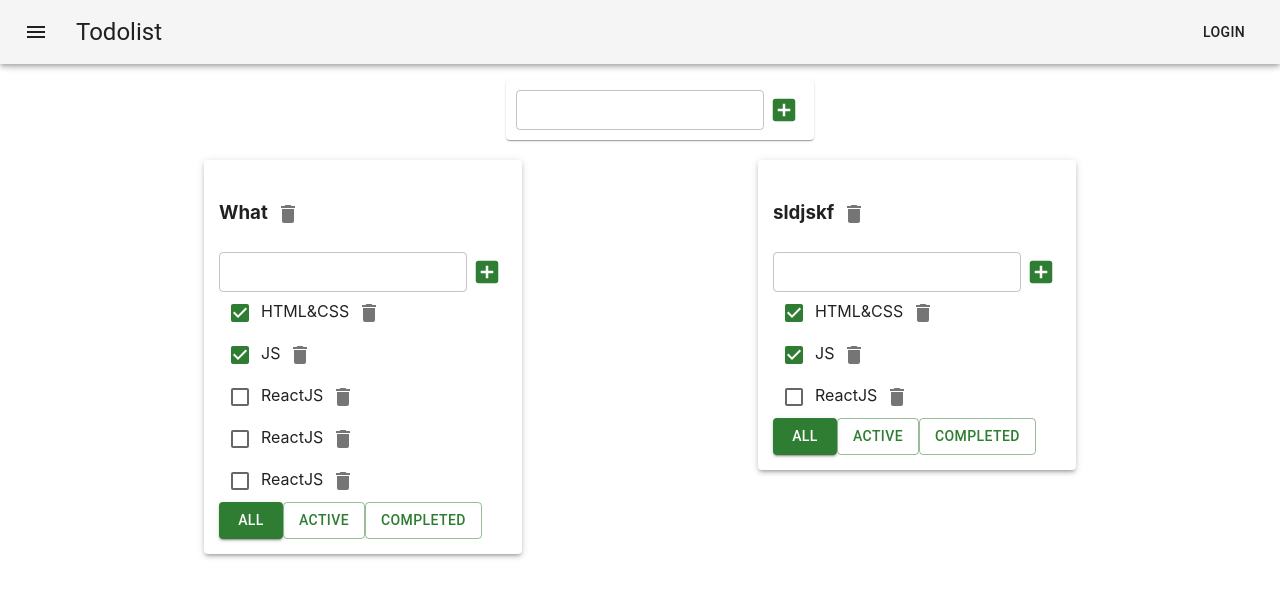
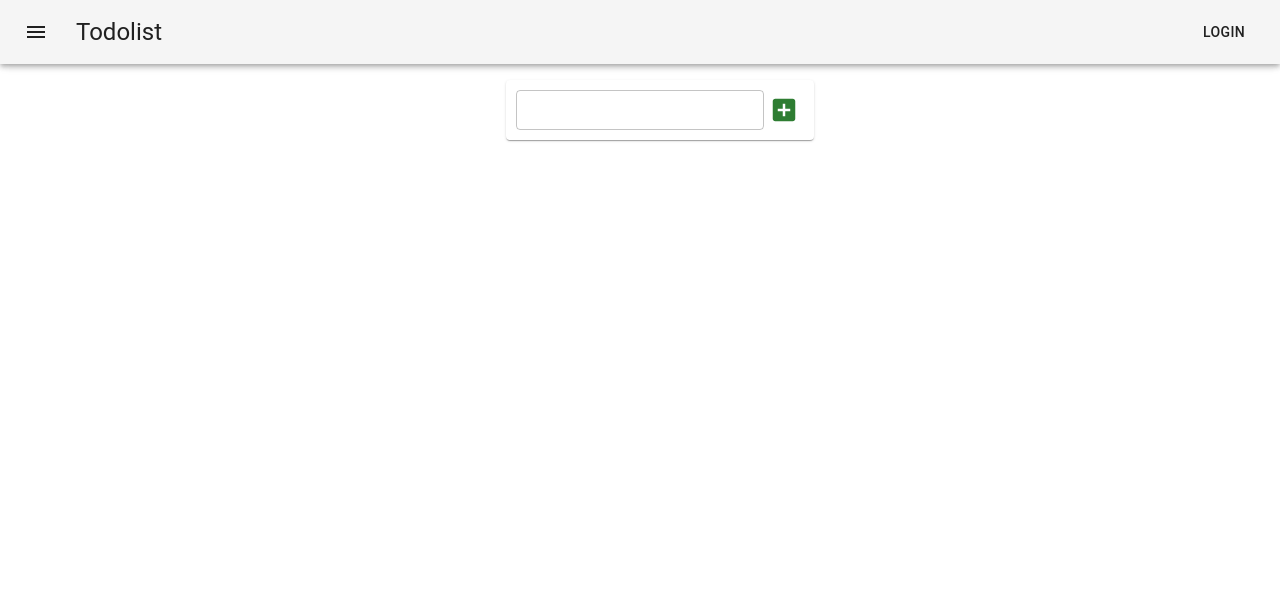
Before and after one commit to Yuhee2020/mytodo, a React (Create React App) app: page / in a window 1280 px wide. Shown: the top 598 px of the page. Built offline with nearby package versions, Linux system fonts and the light colour scheme.

Commit message:
refactoring and Task component

```diff
--- a/src/App.tsx
+++ b/src/App.tsx
@@ -1,97 +1,16 @@
 import React from 'react';
-import {FilterType, TaskType, Todolist} from "./Todolist";
 import './App.css'
-import {AddItemForm} from "./components/AddItemForm";
 import {Header} from "./components/Header";
-import Grid from '@mui/material/Grid';
-import {Paper} from "@mui/material";
-import {useDispatch, useSelector} from "react-redux";
-import {StateType} from "./store/store";
-import {
-    addTaskAC,
-    addTodolistAC,
-    changeFilterAC,
-    changeTaskStatusAC,
-    changeTaskTitleAC,
-    changeTodolistTitleAC,
-    removeTaskAC,
-    removeTodolistAC
-} from "./store/todolistsReducer";
+import {TodolistsList} from "./components/TodolistsList";
 
-export type TodolistType = {
-    title: string
-    todolistId: string
-    filter: FilterType
-    tasks: TaskType[]
-}
-export type TodolistsType = TodolistType[]
 
 export const App = () => {
-    const todolists = useSelector<StateType, TodolistsType>(state => state.todolists)
-    const dispatch = useDispatch()
-    const removeTask = (todolistId: string, taskID: string) => {
-        dispatch(removeTaskAC(todolistId, taskID))
-    }
-    const addTask = (todolistId: string, title: string) => {
-        dispatch(addTaskAC(todolistId, title))
-    }
-    const changeFilter = (todolistId: string, value: FilterType) => {
-        dispatch(changeFilterAC(todolistId, value))
-    }
-    const changeTaskStatus = (todolistId: string, taskId: string, status: boolean) => {
-        dispatch(changeTaskStatusAC(todolistId, taskId, status))
-    }
-    const removeTodolist = (todolistId: string) => {
-        dispatch(removeTodolistAC(todolistId))
-    }
-    const changeTaskTitle = (todolistId: string, taskId: string, title: string) => {
-        dispatch(changeTaskTitleAC(todolistId, taskId, title))
-    }
-    const changeTodolistTitle = (todolistId: string, title: string) => {
-        dispatch(changeTodolistTitleAC(todolistId, title))
-    }
-    const addTodolist = (title: string) => {
-        dispatch(addTodolistAC(title))
-    }
 
     return (
 
         <div className='App'>
             <Header/>
-            <Grid margin='80px 20px 20px 20px' container direction="column" alignItems="center">
-                <Grid item>
-                    <Paper style={{padding: "10px"}}>
-                        <AddItemForm addItem={addTodolist}/>
-                    </Paper>
-                </Grid>
-            </Grid>
-            <Grid
-                spacing={4}
-                container
-                direction="row"
-                justifyContent="space-evenly"
-                alignItems="baseline"
-            >
-
-                {todolists.map(tl => {
-                    return <Grid item>
-                        <Paper elevation={3} style={{padding: "15px"}}>
-                            <Todolist
-                                todolist={tl}
-                                key={tl.todolistId}
-                                removeTask={removeTask}
-                                changeFilter={changeFilter}
-                                addTask={addTask}
-                                changeTaskStatus={changeTaskStatus}
-                                removeTodolist={removeTodolist}
-                                changeTaskTitle={changeTaskTitle}
-                                changeTodolistTitle={changeTodolistTitle}
-                            />
-                        </Paper>
-                    </Grid>
-                })}
-
-            </Grid>
+            <TodolistsList/>
         </div>
     )
 };
--- a/src/Todolist.tsx
+++ b/src/Todolist.tsx
@@ -1,9 +1,12 @@
-import React, {ChangeEvent} from 'react';
-import {TodolistType} from "./App";
+import React from 'react';
+import {TodolistType} from "./components/TodolistsList";
 import {AddItemForm} from "./components/AddItemForm";
 import {EditSpan} from "./components/EditSpan";
-import {Button, Checkbox, IconButton} from "@mui/material";
+import {Button, IconButton} from "@mui/material";
 import DeleteIcon from '@mui/icons-material/Delete';
+import {Task} from "./components/Task";
+import {useDispatch} from "react-redux";
+import {addTaskAC, changeFilterAC, changeTodolistTitleAC, removeTodolistAC} from "./store/todolistsReducer";
 
 export type TaskType = {
     id: string,
@@ -16,39 +19,30 @@ export type FilterType = 'all' | 'completed' | 'active'
 
 type PropsType = {
     todolist: TodolistType
-    removeTask: (todolistId: string, taskId: string) => void
-    changeFilter: (todolistId: string, value: FilterType) => void
-    addTask: (todolistId: string, title: string) => void
-    changeTaskStatus: (todolistId: string, taskId: string, status: boolean) => void
-    removeTodolist: (todolistId: string) => void
-    changeTaskTitle: (todolistId: string, taskId: string, title: string) => void
-    changeTodolistTitle: (todolistId: string, title: string) => void
 }
 
 
 export const Todolist = (props: PropsType) => {
+    const dispatch = useDispatch()
 
     const addTask = (title: string) => {
-        props.addTask(props.todolist.todolistId, title)
+        dispatch(addTaskAC(props.todolist.todolistId, title))
     }
 
     const onClickAllHandler = () => {
-        props.changeFilter(props.todolist.todolistId, "all")
+        dispatch(changeFilterAC(props.todolist.todolistId, "all"))
     }
     const onClickCompletedHandler = () => {
-        props.changeFilter(props.todolist.todolistId, "completed")
+        dispatch(changeFilterAC(props.todolist.todolistId, "completed"))
     }
     const onClickActiveHandler = () => {
-        props.changeFilter(props.todolist.todolistId, "active")
-    }
-    const changeTaskStatus = (taskId: string, status: boolean) => {
-        props.changeTaskStatus(props.todolist.todolistId, taskId, status)
+        dispatch(changeFilterAC(props.todolist.todolistId, "active"))
     }
     const removeTodolist = () => {
-        props.removeTodolist(props.todolist.todolistId)
+        dispatch(removeTodolistAC(props.todolist.todolistId))
     }
     const changeTodolistTitle = (title: string) => {
-        props.changeTodolistTitle(props.todolist.todolistId, title)
+        dispatch(changeTodolistTitleAC(props.todolist.todolistId, title))
     }
     let tasksForTodolist = props.todolist.tasks
     if (props.todolist.filter === "active") {
@@ -64,25 +58,8 @@ export const Todolist = (props: PropsType) => {
             </h3>
             <AddItemForm addItem={addTask}/>
             <div>{tasksForTodolist.map(el => {
-                const onClickHandler = () => {
-                    props.removeTask(props.todolist.todolistId, el.id)
-                }
-                const onChangeHandler = (e: ChangeEvent<HTMLInputElement>) => {
-                    changeTaskStatus(el.id, e.currentTarget.checked)
-                }
-                const changeTaskTitle = (title: string) => {
-                    props.changeTaskTitle(props.todolist.todolistId, el.id, title)
-                }
                 return (
-                    <div key={el.id} className={el.isDone ? "is-done" : ""}>
-                        <Checkbox
-                            color='success'
-                            onChange={onChangeHandler}
-                            checked={el.isDone}
-                        />
-                        <EditSpan title={el.title} changeTitle={changeTaskTitle}/>
-                        <IconButton onClick={onClickHandler}><DeleteIcon/></IconButton>
-                    </div>
+                    <Task task={el} todolistId={props.todolist.todolistId}/>
                 )
             })}
             </div>
@@ -90,7 +67,7 @@ export const Todolist = (props: PropsType) => {
                 <Button color='success' variant={props.todolist.filter === "all" ? "contained" : "outlined"}
                         onClick={onClickAllHandler}>All
                 </Button>
-                <Button color='success'  variant={props.todolist.filter === "active" ? "contained" : "outlined"}
+                <Button color='success' variant={props.todolist.filter === "active" ? "contained" : "outlined"}
                         onClick={onClickActiveHandler}>Active
                 </Button>
                 <Button color='success' variant={props.todolist.filter === "completed" ? "contained" : "outlined"}
--- /dev/null
+++ b/src/components/Task.tsx
@@ -0,0 +1,37 @@
+import React, {ChangeEvent} from 'react';
+import {Checkbox, IconButton} from "@mui/material";
+import {EditSpan} from "./EditSpan";
+import DeleteIcon from "@mui/icons-material/Delete";
+import {TaskType} from "../Todolist";
+import {useDispatch} from "react-redux";
+import {changeTaskStatusAC, changeTaskTitleAC, removeTaskAC} from "../store/todolistsReducer";
+
+type PropsType = {
+    task: TaskType
+    todolistId: string
+}
+
+export const Task: React.FC<PropsType> = ({task, todolistId}) => {
+    const dispatch = useDispatch()
+    const onClickHandler = () => {
+        dispatch(removeTaskAC(todolistId, task.id))
+    }
+    const onChangeHandler = (e: ChangeEvent<HTMLInputElement>) => {
+        dispatch(changeTaskStatusAC(todolistId, task.id, e.currentTarget.checked))
+    }
+    const changeTaskTitle = (title: string) => {
+        dispatch(changeTaskTitleAC(todolistId, task.id, title))
+    }
+
+    return (
+        <div key={task.id} className={task.isDone ? "is-done" : ""}>
+            <Checkbox
+                color='success'
+                onChange={onChangeHandler}
+                checked={task.isDone}
+            />
+            <EditSpan title={task.title} changeTitle={changeTaskTitle}/>
+            <IconButton onClick={onClickHandler}><DeleteIcon/></IconButton>
+        </div>
+    );
+};
--- /dev/null
+++ b/src/components/TodolistsList.tsx
@@ -0,0 +1,56 @@
+import React from 'react';
+import Grid from "@mui/material/Grid";
+import {Paper} from "@mui/material";
+import {AddItemForm} from "./AddItemForm";
+import {FilterType, TaskType, Todolist} from "../Todolist";
+import {useDispatch, useSelector} from "react-redux";
+import {StateType} from "../store/store";
+import {addTodolistAC} from "../store/todolistsReducer";
+
+
+export type TodolistType = {
+    title: string
+    todolistId: string
+    filter: FilterType
+    tasks: TaskType[]
+}
+export type TodolistsType = TodolistType[]
+
+export const TodolistsList = () => {
+    const todolists = useSelector<StateType, TodolistsType>(state => state.todolists)
+    const dispatch = useDispatch()
+    const addTodolist = (title: string) => {
+        dispatch(addTodolistAC(title))
+    }
+    return (
+        <>
+            <Grid margin='80px 20px 20px 20px' container direction="column" alignItems="center">
+                <Grid item>
+                    <Paper style={{padding: "10px"}}>
+                        <AddItemForm addItem={addTodolist}/>
+                    </Paper>
+                </Grid>
+            </Grid>
+            <Grid
+                spacing={4}
+                container
+                direction="row"
+                justifyContent="space-evenly"
+                alignItems="baseline"
+            >
+
+                {todolists.map(tl => {
+                    return <Grid item>
+                        <Paper elevation={3} style={{padding: "15px"}}>
+                            <Todolist
+                                todolist={tl}
+                                key={tl.todolistId}
+                            />
+                        </Paper>
+                    </Grid>
+                })}
+
+            </Grid>
+        </>
+    );
+};
--- a/src/store/todolistsReducer.ts
+++ b/src/store/todolistsReducer.ts
@@ -1,30 +1,8 @@
 import {v1} from "uuid";
-import {FilterType, TaskType} from "../Todolist";
+import {FilterType} from "../Todolist";
+import {TodolistsType} from "../components/TodolistsList";
 
-const initialState = [
-    {
-        title: "What",
-        todolistId: v1(),
-        filter: "all" as FilterType,
-        tasks: [
-            {id: v1(), title: "HTML&CSS", isDone: true},
-            {id: v1(), title: "JS", isDone: true},
-            {id: v1(), title: "ReactJS", isDone: false},
-            {id: v1(), title: "ReactJS", isDone: false},
-            {id: v1(), title: "ReactJS", isDone: false}
-        ] as TaskType[]
-    },
-    {
-        title: "sldjskf",
-        todolistId: v1(),
-        filter: "all" as FilterType,
-        tasks: [
-            {id: v1(), title: "HTML&CSS", isDone: true},
-            {id: v1(), title: "JS", isDone: true},
-            {id: v1(), title: "ReactJS", isDone: false}
-        ] as TaskType[]
-    }
-]
+const initialState:TodolistsType = []
 type InitialStateType = typeof initialState
 
 export const todolistsReducer = (state: InitialStateType = initialState, action: ActionsType): InitialStateType => {
```
